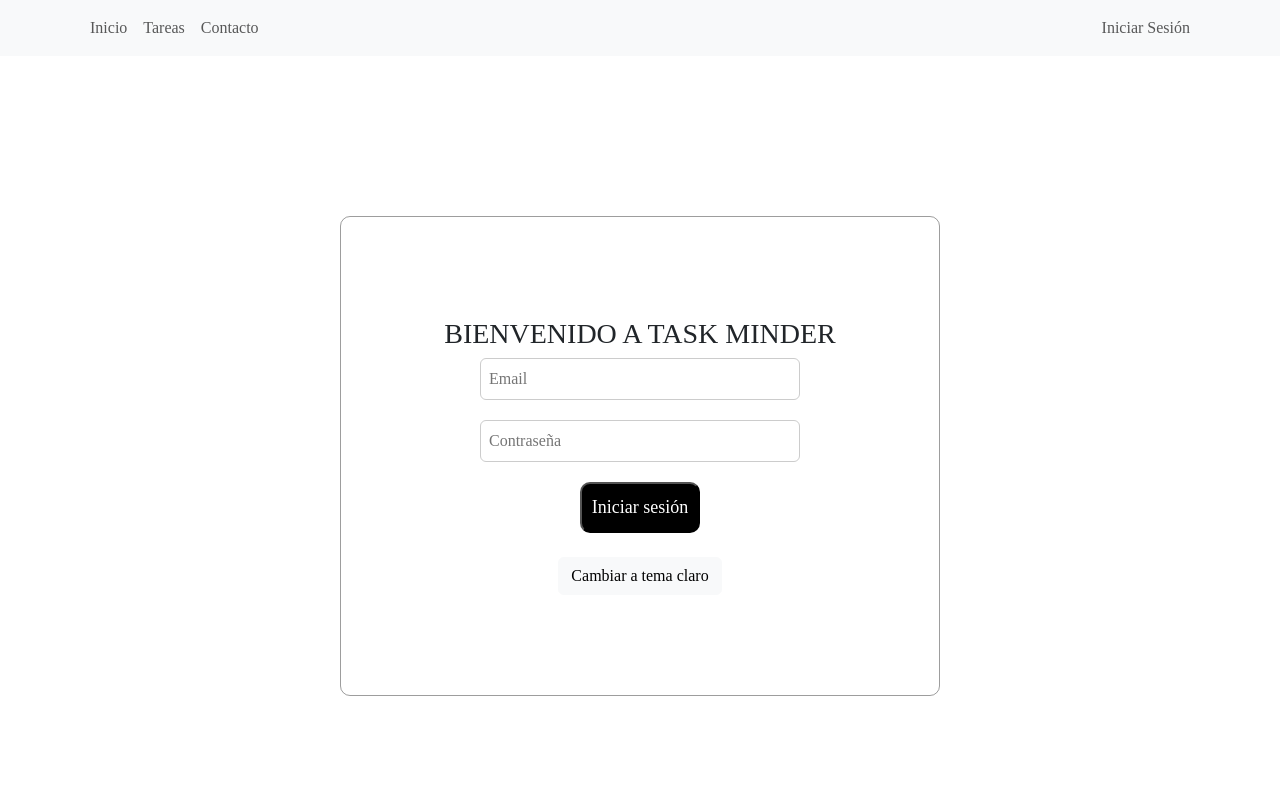
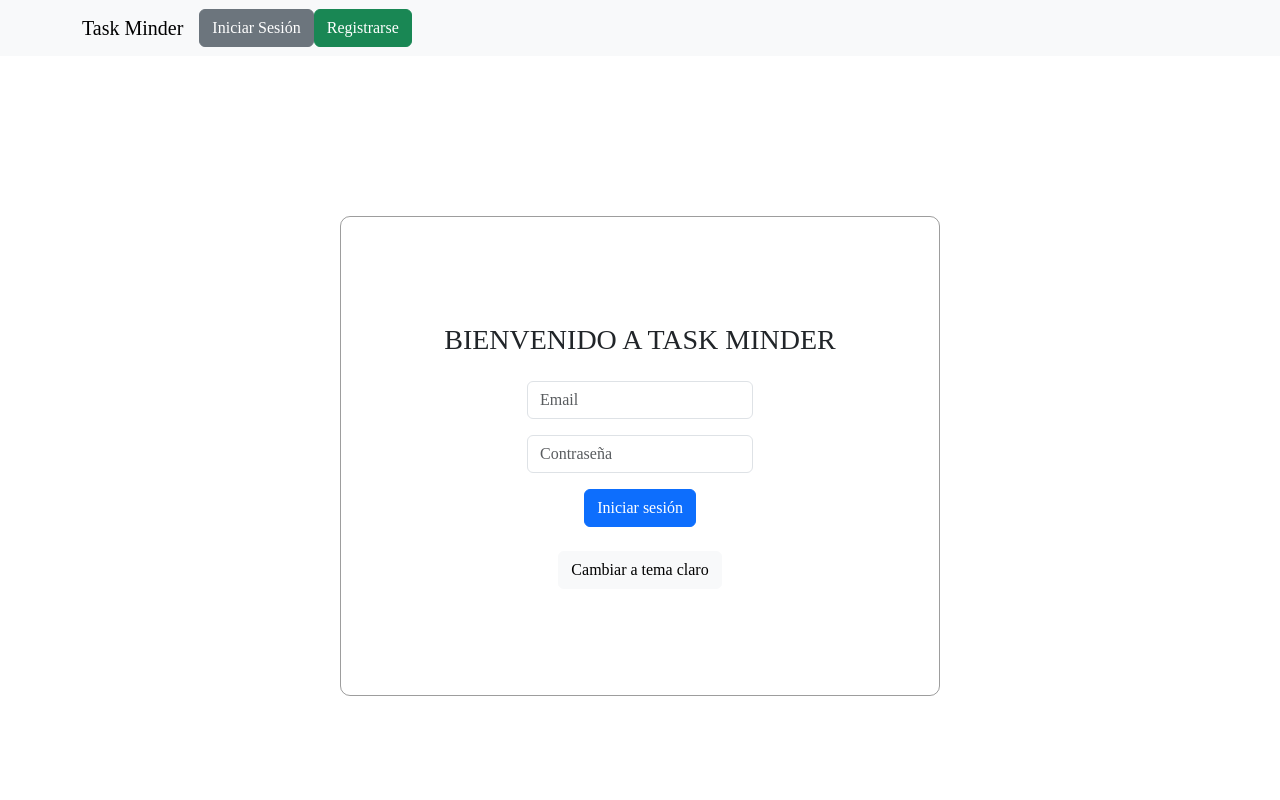
Before and after one commit to FrancoExeqGarcia/TPIToDoAppLC3, a React (Create React App) app in the folder todoapp/: page / in a window 1280 px wide. Shown: the top 800 px of the page. Built offline with nearby package versions, Linux system fonts and the light colour scheme; a web font is replaced by a local one.

Commit message:
modificate navbar and toggle theme

```diff
--- a/todoapp/src/Components/logIn/LogIn.js
+++ b/todoapp/src/Components/logIn/LogIn.js
@@ -43,10 +43,10 @@ const Login = () => {
   return (
     <div className="login-container">
       <div className={`login-box ${theme === "DARK" && "login-box-dark"}`}>
-        <h3>BIENVENIDO A TASK MINDER</h3>
-        <div className="input-container">
+        <h3 className="mb-4">BIENVENIDO A TASK MINDER</h3>
+        <div className="mb-3">
           <input
-            className="input-control"
+            className="form-control"
             placeholder="Email"
             type="email"
             onChange={emailChangeHandler}
@@ -54,9 +54,9 @@ const Login = () => {
             ref={emailRef}
           />
         </div>
-        <div className="input-container">
+        <div className="mb-3">
           <input
-            className="input-control"
+            className="form-control"
             placeholder="Contraseña"
             type="password"
             onChange={passwordChangeHandler}
@@ -64,7 +64,11 @@ const Login = () => {
             ref={passwordRef}
           />
         </div>
-        <button onClick={signInHandler} className="signin-button" type="button">
+        <button
+          onClick={signInHandler}
+          className="btn btn-primary btn-block"
+          type="button"
+        >
           Iniciar sesión
         </button>
         <ToggleTheme />
--- a/todoapp/src/Components/navBar/NavBar.js
+++ b/todoapp/src/Components/navBar/NavBar.js
@@ -1,38 +1,33 @@
 import React from "react";
+import Container from "react-bootstrap/Container";
+import Navbar from "react-bootstrap/Navbar";
+import Button from "react-bootstrap/Button";
 
-const NavBar = () => {
+function NavBar() {
   return (
-    <nav className="navbar navbar-expand-lg navbar-light bg-light">
-      <div className="container">
-        <ul className="navbar-nav">
-          <li className="nav-item">
-            <a className="nav-link" href="/">
-              Inicio
-            </a>
-          </li>
-          <li className="nav-item">
-            <a className="nav-link" href="/tareas">
-              Tareas
-            </a>
-          </li>
-          <li className="nav-item">
-            <a className="nav-link" href="/contacto">
-              Contacto
-            </a>
-          </li>
-        </ul>
-        <ul className="navbar-nav ml-auto">
+    <Navbar expand="lg" className="bg-body-tertiary">
+      <Container>
+        <Navbar.Brand href="#home">Task Minder</Navbar.Brand>
+        <Navbar.Toggle aria-controls="basic-navbar-nav" />
+        <Navbar.Collapse id="basic-navbar-nav">
+          <ul className="navbar-nav ml-auto text-right">
             {" "}
             {}
             <li className="nav-item">
-            <a className="nav-link" href="/iniciar-sesion">
+              <Button variant="secondary" href="/iniciar-sesion">
                 Iniciar Sesión
-            </a>
+              </Button>
+            </li>
+            <li className="nav-item">
+              <Button variant="success" href="/registrarse">
+                Registrarse
+              </Button>
             </li>
           </ul>
-      </div>
-    </nav>
+        </Navbar.Collapse>
+      </Container>
+    </Navbar>
   );
-};
+}
 
 export default NavBar;
--- a/todoapp/src/Components/ui/toggleTheme/ToggleTheme.js
+++ b/todoapp/src/Components/ui/toggleTheme/ToggleTheme.js
@@ -8,7 +8,7 @@ const ToggleTheme = () => {
   return (
     <Button
       className="mt-4"
-      onClick={ToggleTheme}
+      onClick={toggleTheme}
       variant={theme === "light" ? "dark" : "light"}
     >
       Cambiar a tema {theme === "light" ? "oscuro" : "claro"}
```
Also changed, not shown: todoapp/src/Components/ui/spinner/Spinner.css (deleted, +0 -34 lines), todoapp/src/Components/ui/spinner/Spinner.js (+6 -2 lines). Lines whose indentation alone changed are shown as unchanged.
